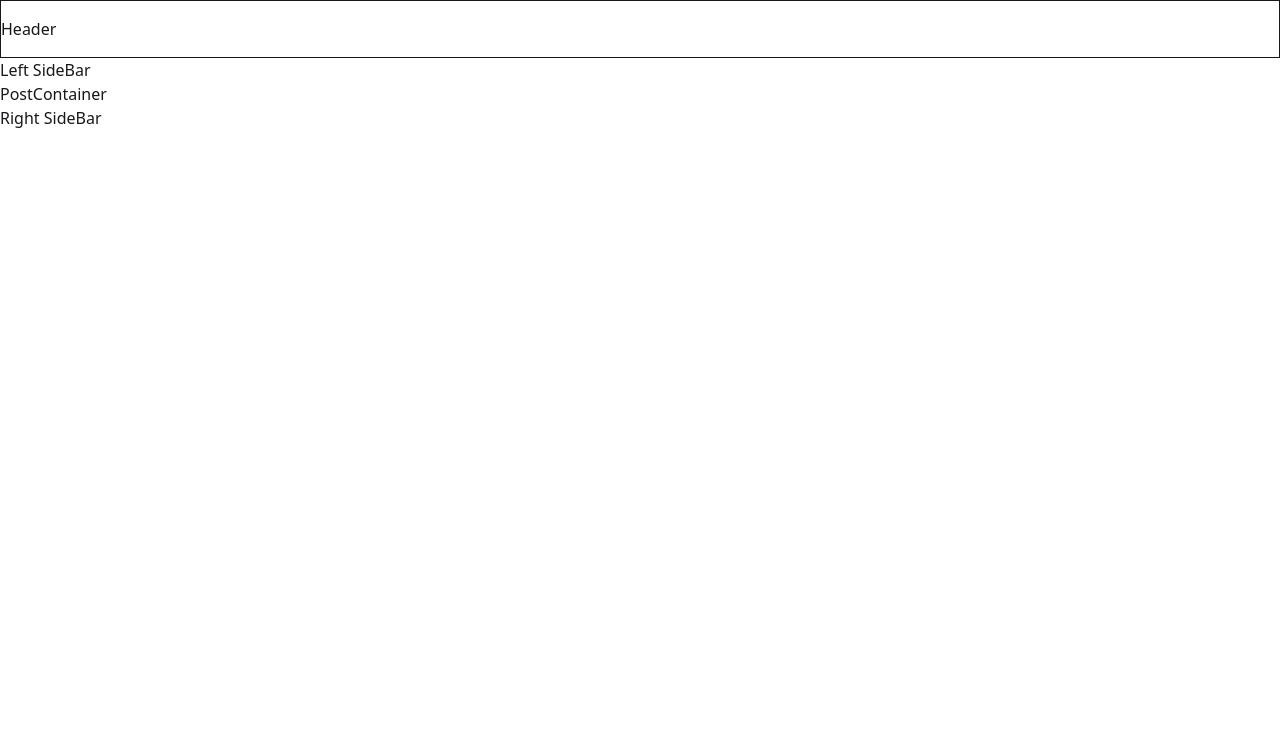
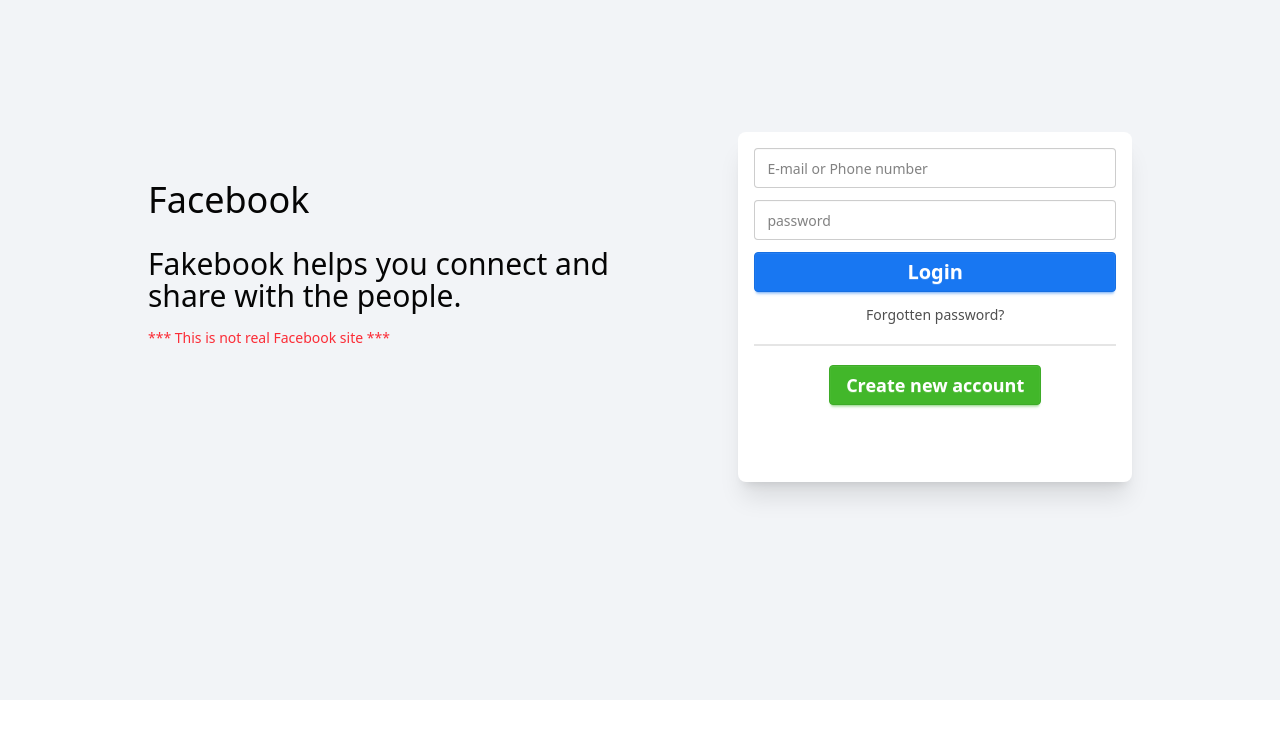
Before and after one commit to tratchapong/cc20-fbprep-web, a React (Vite) app: page / in a window 1280 px wide. Shown: the top 738 px of the page. Built offline with nearby package versions, Linux system fonts and the light colour scheme.

Commit message:
Mock Login UI + theme

```diff
--- a/src/index.css
+++ b/src/index.css
@@ -1,2 +1,59 @@
 @import "tailwindcss";
 @plugin "daisyui";
+
+@plugin "daisyui/theme" {
+  name: "fakebook";
+  default: true;
+  prefersdark: false;
+  color-scheme: light;
+
+  /* Base background and text */
+  --color-base-100: #ffffff;   /* White */
+  --color-base-200: #F0F2F5;   /* Light gray background */
+  --color-base-300: #E4E6EB;   /* Slightly darker gray */
+  --color-base-content: #050505; /* Almost black text */
+
+  /* Primary: Facebook Blue */
+  --color-primary: #1877F2;          /* Facebook Blue */
+  --color-primary-focus: #1464D1;    /* Darker blue for hover/focus */
+  --color-primary-content: #ffffff;  /* White text on primary */
+
+  /* Secondary: Green action button (like sign up) */
+  --color-secondary: #42B72A;
+  --color-secondary-focus: #36A420;
+  --color-secondary-content: #ffffff;
+
+  /* Accent: Darker blue for links or hovers */
+  --color-accent: #385898;
+  --color-accent-focus: #314B81;
+  --color-accent-content: #ffffff;
+
+  /* Neutral: Gray for secondary/primary text */
+  --color-neutral: #65676B;
+  --color-neutral-focus: #1C1E21;
+  --color-neutral-content: #ffffff;
+
+  /* Status colors */
+  --color-info: #1877F2;
+  --color-success: #42B72A;
+  --color-warning: #F7B928;
+  --color-error: #FA383E;
+
+  /* Border radius */
+  --rounded-box: 0.5rem;
+  --rounded-btn: 0.25rem;
+  --rounded-badge: 1.9rem;
+
+  /* Animation durations */
+  --animation-btn: 0.25s;
+  --animation-input: 0.2s;
+
+  /* Button behavior */
+  --btn-text-case: none;
+  --btn-focus-scale: 0.98;
+  --border-btn: 1px;
+
+  /* Tabs */
+  --tab-border: 2px;
+  --tab-radius: 0.5rem;
+}
--- a/src/pages/Login.jsx
+++ b/src/pages/Login.jsx
@@ -2,7 +2,44 @@
 
 function Login() {
   return (
-    <div>Login Page</div>
+    <div className="h-[700px] pt-20 pb-28 bg-[#f2f4f7]">
+      <div className="p-5 mx-auto max-w-screen-lg min-h-[540px] flex justify-between  ">
+        <div className="flex flex-col gap-4 mt-20 basis-3/5">
+          <div className="text-4xl">
+            Facebook
+          </div>
+          <h2 className='text-[30px] leading-8 mt-3 w-[514px] '>
+            Fakebook helps you connect and share with the people.
+          </h2>
+          <p className="text-sm text-red-500">
+            *** This is not real Facebook site ***
+          </p>
+        </div>
+        <div className="flex flex-1">
+          <div className="card bg-base-100 w-full h-[350px] shadow-xl mt-8">
+            <form>
+              <div className="card-body gap-3 p-4">
+                <input
+                  type="text"
+                  className='input input-bordered w-full'
+                  placeholder='E-mail or Phone number' />
+                <input
+                  type="password"
+                  className='input input-bordered w-full'
+                  placeholder='password' />
+                <button className='btn btn-primary text-xl'>Login</button>
+                <p className="text-center cursor-pointer opacity-70">
+                  Forgotten password?
+                </p>
+                <div className="divider my-0"></div>
+                <button className='btn btn-secondary text-lg text-white mx-auto'
+                  type='button'>Create new account</button>
+              </div>
+            </form>
+          </div>
+        </div>
+      </div>
+    </div>
   )
 }
 
--- a/src/routes/AppRouter.jsx
+++ b/src/routes/AppRouter.jsx
@@ -30,8 +30,8 @@
 ])
 
 function AppRouter() {
-  // const user = null
-  const user = 'andy@ggg.mail'
+  const user = null
+  // const user = 'andy@ggg.mail'
   const finalRouter = user ? userRouter : guestRouter
   return (
     <Suspense fallback={<div>Loading...</div>}>
```
